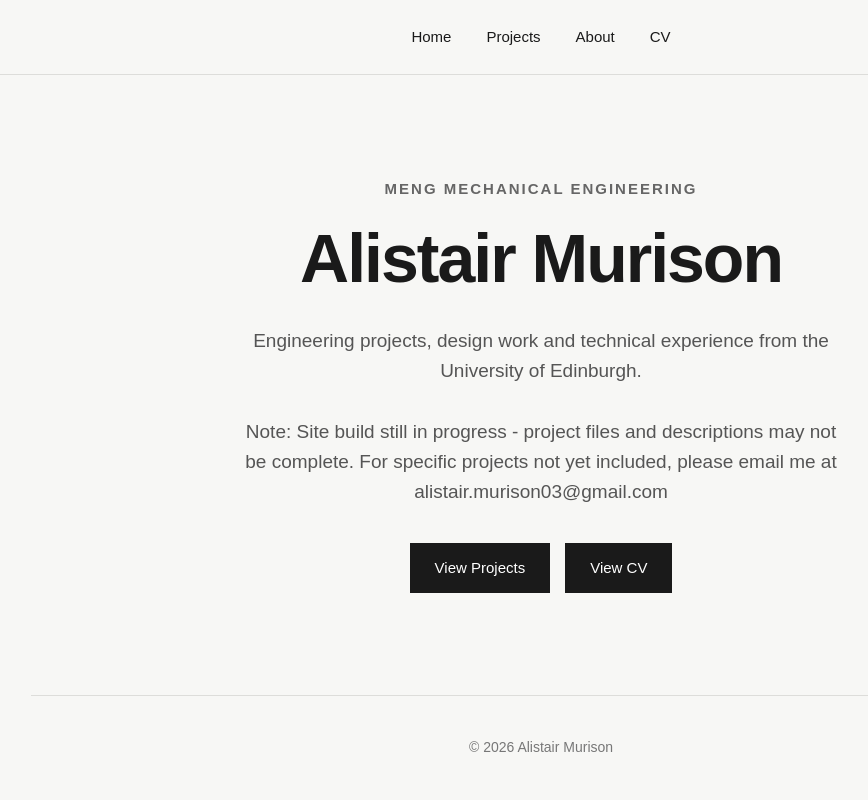
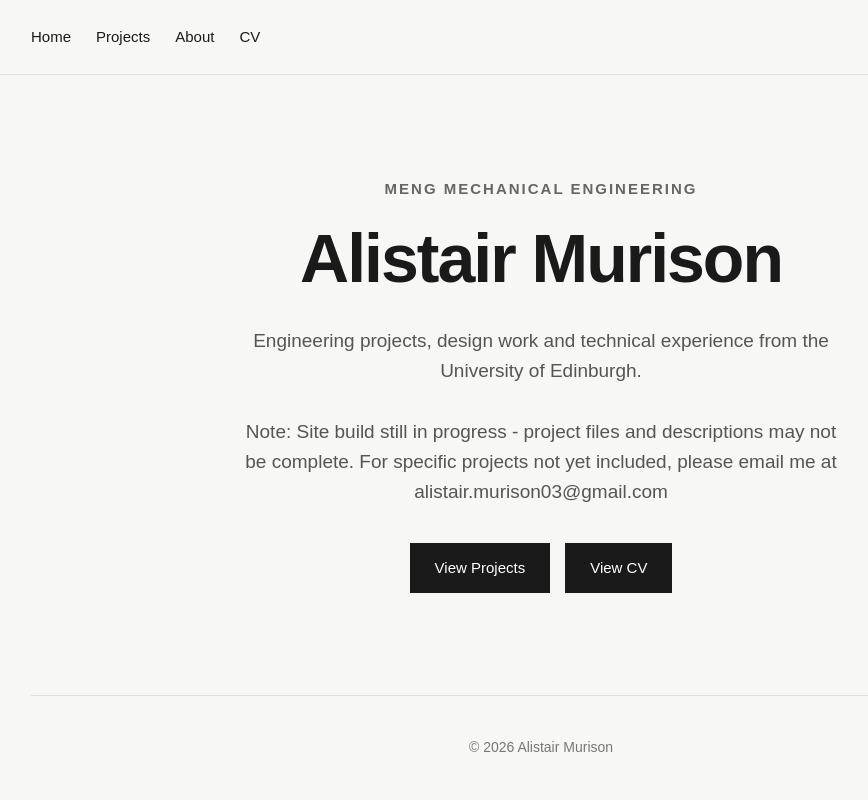
Before and after one commit to AlistairMurison/alistairmurison.github.io, a plain HTML site: page index.html in a window 1280 px wide. Shown: the whole page, without its empty margins (99-967 px from the left). Drawn offline with Linux system fonts and the light colour scheme.

Commit message:
Update style.css

```diff
--- a/style.css
+++ b/style.css
@@ -34,8 +34,8 @@ nav {
     padding: 25px 40px;
 
     display: flex;
-    justify-content: center;
-    gap: 35px;
+    align-content: center;
+    gap: 25px;
 }
 
 nav a {
```
